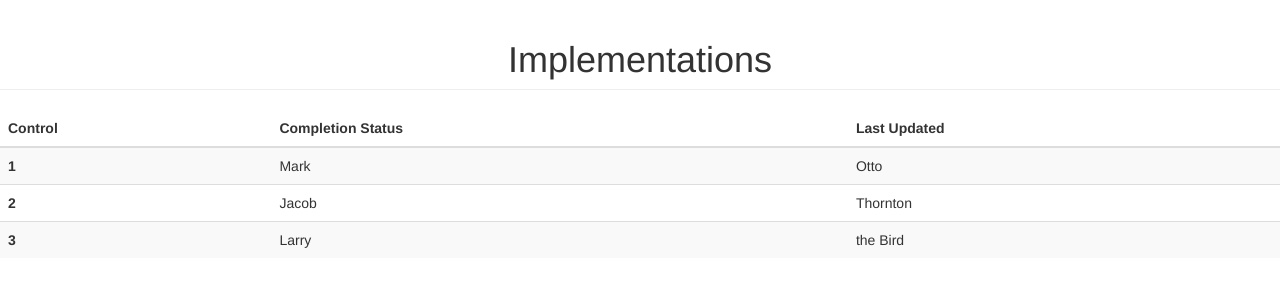
After one commit to brasky/securityplanmanager, a Django app: template templates/implementations.html in a window 1280 px wide. The commit adds this page. Shown: the top 300 px of the page. Run offline with Django 3.2, Linux system fonts and the light colour scheme; the template is opened without the code that fills it, so the values that code supplies are empty; some libraries are stand-ins or nearby versions.

Commit message:
Completed control search functionality, added implementations page

```diff
--- a/models.py
+++ b/models.py
@@ -52,6 +52,12 @@ class Implementation(models.Model):
 
 	teams = models.ManyToManyField(Team,related_name='teams', default=team_default)
 
+	def status_verbose(self):
+		return dict(Implementation.IMPLEMENTATION_STATUS_CHOICES)[self.implementation_status]
+
+	def origination_verbose(self):
+		return dict(Implementation.CONTROL_ORIGINATION_CHOICES)[self.control_origination]
+
 	def __str__(self):
 		team_object_list = list(self.teams.all())
 		team_list = [team.name for team in team_object_list]
--- a/templates/ajax_search.html
+++ b/templates/ajax_search.html
@@ -1,3 +1,4 @@
+{% autoescape off  %}
 {% if controls  %}
 
 {% for control in controls %}
@@ -32,3 +33,5 @@
 <h1> None to show</h1>
 
 {% endif  %}
+
+{% endautoescape  %}
--- /dev/null
+++ b/templates/base.html
@@ -0,0 +1,20 @@
+{% load static %}
+<!DOCTYPE html>
+<html>
+<!-- Latest compiled and minified CSS -->
+<link rel="stylesheet" href="https://maxcdn.bootstrapcdn.com/bootstrap/3.3.1/css/bootstrap.min.css">
+
+<!-- Optional theme -->
+<link rel="stylesheet" href="https://maxcdn.bootstrapcdn.com/bootstrap/3.3.1/css/bootstrap-theme.min.css">
+
+<!-- Latest compiled and minified JavaScript -->
+<script src="https://maxcdn.bootstrapcdn.com/bootstrap/3.3.1/js/bootstrap.min.js"></script>
+
+<link rel="stylesheet" href="{% static 'ssp_dev/style.css'  %}">
+<script src="{% static 'ssp_dev/jquery-2.0.0.min.js'  %}"></script>
+
+{% block content  %}
+
+{% endblock content %}
+
+</html>
--- /dev/null
+++ b/templates/implementations.html
@@ -0,0 +1,40 @@
+{% extends "base.html" %}
+
+{% block content %}
+<head>
+<title>Implementations</title>
+</head>
+
+<body>
+<h1 class="page-header text-center">Implementations</h1>
+<body>
+<table class="table table-striped table-dark">
+  <thead>
+    <tr>
+      <th scope="col">Control</th>
+      <th scope="col">Completion Status</th>
+      <th scope="col">Last Updated</th>
+     </tr>
+  </thead>
+  <tbody>
+    <tr>
+
+      <th scope="row">1</th>
+      <td>Mark</td>
+      <td>Otto</td>
+     </tr>
+    <tr>
+      <th scope="row">2</th>
+      <td>Jacob</td>
+      <td>Thornton</td>
+     </tr>
+    <tr>
+      <th scope="row">3</th>
+      <td>Larry</td>
+ 	  <td>the Bird</td>
+    </tr>
+  </tbody>
+</table>
+
+</body>
+{%endblock content%}
--- a/urls.py
+++ b/urls.py
@@ -4,4 +4,5 @@ from . import views
 urlpatterns = [
 	path('', views.index, name='index'),
 	path('search/', views.search, name='search'),
+	path('implementations/', views.implementations, name='implementations'),
 ]
```
Also changed, not shown: templates/search_box.html (+7 -4 lines), views.py (+18 -3 lines).
